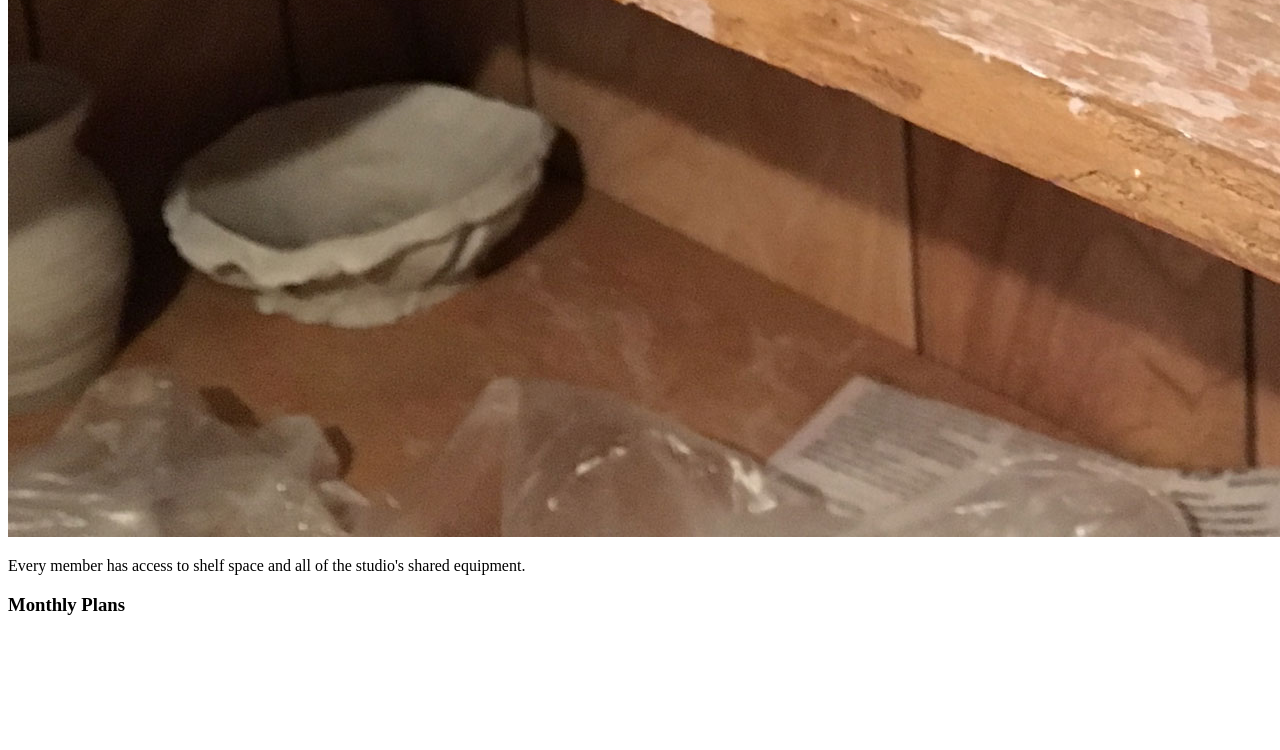
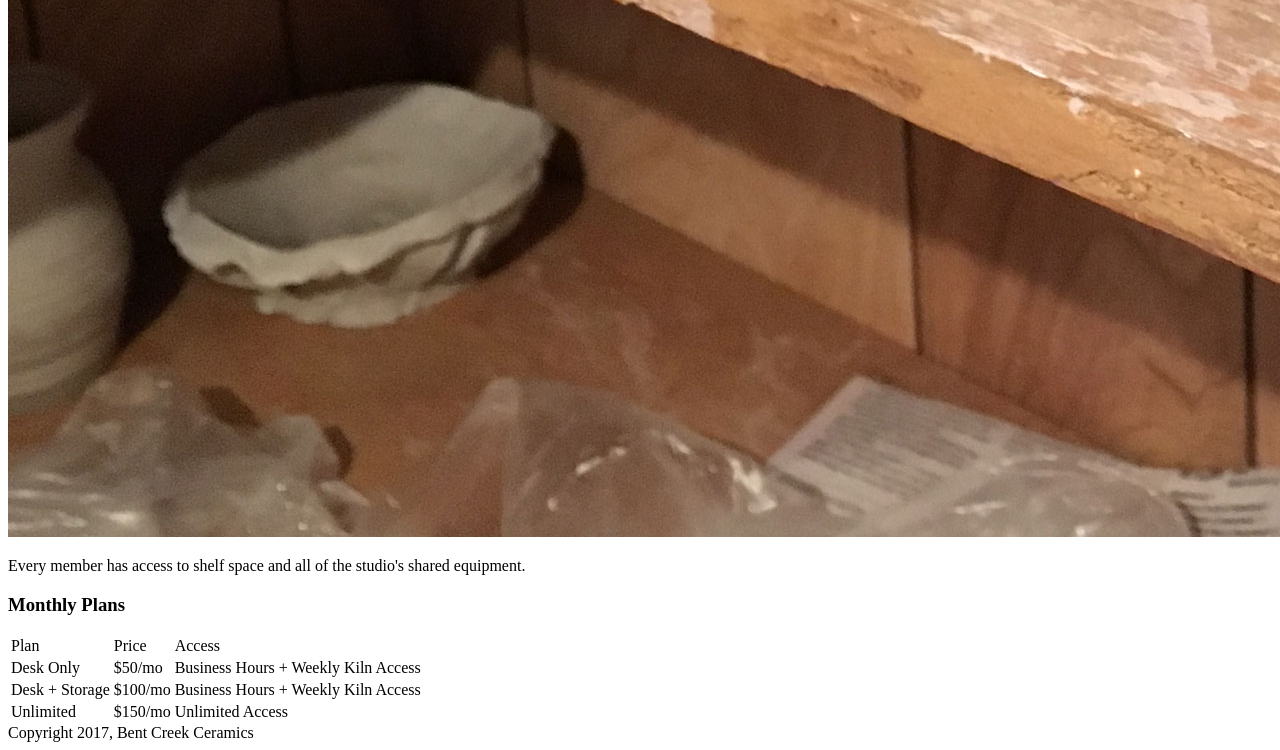
Before and after one commit to evanCoakley/week-one-project, a plain HTML site: page index2.html in a window 1280 px wide. Shown: the part 4011-4761 px from the top of the page. Before the commit the page ends 4653 px from the top, so only its background shows below. Drawn offline with Linux system fonts and the light colour scheme; files whose address does not match are found by name.

Commit message:
htmlDone

```diff
--- a/index2.html
+++ b/index2.html
@@ -69,10 +69,41 @@
         <div class="table">
             <h3>Monthly Plans</h3>
             <table>
+                <thead>
+                    <tr>
+                        <td>Plan</td>
+                        <td>Price</td>
+                        <td>Access</td>
+                    </tr>
+                </thead>
+
+                <tbody>
+                    <tr>
+                        <td>Desk Only</td>
+                        <td>$50/mo</td>
+                        <td>Business Hours + Weekly Kiln Access</td>
+
+                    </tr>
+                    <tr>
+                        <td>Desk + Storage</td>
+                        <td>$100/mo</td>
+                        <td>Business Hours + Weekly Kiln Access</td>
+                    </tr>
+                    <tr>
+                        <td>Unlimited</td>
+                        <td>$150/mo</td>
+                        <td>Unlimited Access</td>
+                    </tr>
+                </tbody>
+
             </table>
+
         </div>
 
-
+        <footer id="site-footer">
+            <span>Copyright 2017, Bent Creek Ceramics</span>
+        </footer>
+</body>
 
 
 
```
